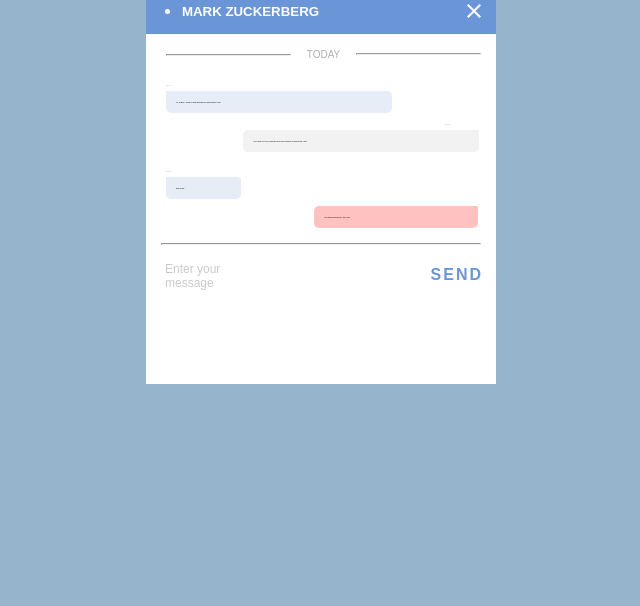
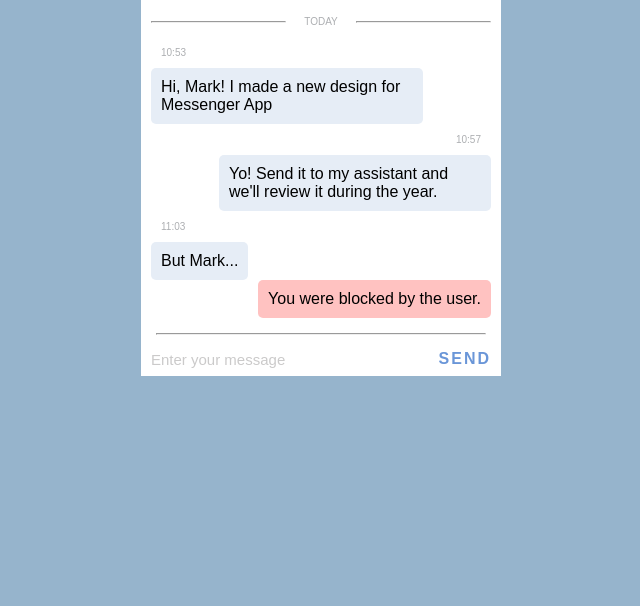
Before and after one commit to olaniyimercy/loop-4, a plain HTML site: page index.html in a window 1280 px wide. Shown: the part 194-800 px from the top of the page, without its empty margins (319-959 px from the left). Drawn offline with Linux system fonts and the light colour scheme.

Commit message:
i made some changes

```diff
--- a/index.html
+++ b/index.html
@@ -7,8 +7,6 @@
     <title>Document</title>
   </head>
   <body>
-    <div class="container">
-      <!--Header-->
     <div class="main">
       <div class="header">
         <div class="dot"></div>
@@ -16,26 +14,37 @@
         <img src="./images/close.svg" alt="" class="close" />
       </div>
 
-        <!--HR part-->
-        <div class="hr-1">
-          <hr class="center-1"> <p class="moment">TODAY</p><hr class="center-2">
+      <div class="line">
+        <hr class="up-line" />
+        <p class="moment">TODAY</p>
+        <hr class="up-line" />
       </div>
-       <!--Time and Chats-->
-        <p class="time-1">10:53</p>
-        <div class="text-1">Hi, Mark! I made a new design for Messenger App. </div>
 
-          <p class="time-2">10:57</p>
-          <div class="text-2">Yo! Send it to my assistant and we'll review it during the year</div>
+      <div class="chat">
+        <p class="time">10:53</p>
+        <div class="chat-text">
+          Hi, Mark! I made a new design for Messenger App
+        </div>
+      </div>
 
-        <p class="time-3">11:03</p>
-        <div class="text-3">But Mark...</div>
+      <div class="chat">
+        <p class="time right-time">10:57</p>
+        <div class="chat-text right">
+          Yo! Send it to my assistant and we'll review it during the year.
+        </div>
+      </div>
 
-        <div class="text-4">You were blocked by the user</div>
-        <hr class="center-3">
+      <div class="chat">
+        <p class="time">11:03</p>
+        <div class="chat-text">But Mark...</div>
+      </div>
 
-        <!--Footer-->
+      <div class="chat-text right-block">You were blocked by the user.</div>
+
+      <hr class="down-line" />
+
       <div class="footer">
-          <p class="text-5">Enter your message</p>
+        <p class="enter">Enter your message</p>
         <p class="send">SEND</p>
       </div>
     </div>
--- a/styles/styles.css
+++ b/styles/styles.css
@@ -26,48 +26,15 @@ body{
     font-family: sans-serif;
 }
 
-.container{
-    display:flex ;
-    align-items: center;
-    justify-content: center;
+
+.main{
+    background-color: white;
+    width: 360px;
+    height: 380px;
+    position: relative;
+    padding: 10px;
 }
 
-.main{
-    justify-content: center;
-    align-items: center;
-    background-color: white;
-    width: 350px;
-    height: 395px;
-}
-
-/*HR part*/
-.hr-1{
-    display: flex;
-    justify-content: space-between;
-    align-items: center;
-}
-
-.center-1{
-    background-color:var(--hr-color);
-    width: 125px;
-    margin: 20px 5px 10px 20px;
-}
-
-.center-2{
-    background-color:var(--hr-color);
-    width: 125px;
-    margin: 18px 15px 10px 5px;
-}
-
-.center-3{
-    margin: 15px 15px 0 15px;
-}
-
-.moment{
-    font-size: 10px;
-    color: #adafb2;
-    margin: 15px 0 5px 0;
-}
 
 /*Header*/
 .close{
@@ -88,86 +55,83 @@ body{
     justify-content: space-between;
     align-items: center;
     background-color: var(--primary-color);
+    position: absolute;
+    width: 360px;
+    height: 48px;
+    top: -48px;
+    right: 0;
 }
 
 .mark{
-    margin: 15px 94px 15px 0;
+    margin-right:auto;
     color: white;
 }
 
-/*TIME*/
-.time-1{
-    margin: 18px 0 5px 20px;
-    font-size: 2px;
-    color: var(--time-color);
+.moment{
+    position: relative;
+    margin: 10px;
+    font-size: 10px;
+    color: #adafb2;
 }
 
-.time-2{
-    margin: 5px 0 5px 299px;
-    font-size: 2px;
-    color: var(--time-color);
+.time{
+    color: #adafb2;
+    font-size: 10px;
+    padding: 10px;
+    width: max-content;
+    max-width: 100%;
 }
 
-.time-3{
-    margin: 18px 0 5px 20px;
-    font-size: 2px;
-    color: var(--time-color);
+.chat-text{
+     width: max-content;
+     max-width: 80%;
+     background-color: #e6edf6;
+     padding: 10px;
+     border-radius: 5px;
 }
 
-/*Chats*/
-.text-1{
-    background-color: var(--text-1-color);
-    margin: 4px 8px 10px 20px;
-    padding: 10px;
-    width: 226px;
-    font-size: 2px;
-    border-radius: 0 5px 5px 5px;
+.right-block{
+    margin-left: auto;
+    background-color: #ffc2c1;
 }
 
-.text-2{
-    background-color: var(--text-2-color);
-    margin: 4px 19px 7px 97px;
-    padding: 10px;
-    width: 236px;
-    font-size: 2px;
-    border-radius: 5px 0 5px 5px;
+.right{
+    margin-left:auto;
 }
 
-.text-3{
-    background-color: var(--text-3-color);
-    margin: 4px 5px 7px 20px;
-    padding: 10px;
-    width: 75px;
-    font-size: 2px;
-    border-radius: 0 4px 5px 5px;
+.right-time{
+    margin-left: auto;
 }
 
-.text-4{
-    background-color: var(--text-4-color);
-    margin: 4px 19px 7px 168px;
-    padding: 10px;
-    width: 164px;
-    font-size: 2px;
-    border-radius: 5px 0 5px 5px;
+.line{
+    display: flex;
+    justify-content: space-between;
+    align-items: center;
 }
 
+.up-line{
+    width: 135px;
+}
+
+.down-line{
+    margin: 15px 5px 15px 5px;
+    color: #e5e5e5;
+}
 
 /*Footer*/
 .footer{
     display: flex;
-    justify-content: center;
+    justify-content: space-between;
     align-items: center;
 }
 
-.text-5{
-    margin: 17px 180px 15px 19px;
-    font-size: 12px;
+.enter{
+    font-size: 15px;
     color: var(--text-5-color);
 }
 
 .send{
     color: var(--send-color);
-    margin: 5px 13px 5px -20px;
     font-weight: 700;
     letter-spacing: 2px;
 }
```
Lines whose indentation alone changed are shown as unchanged.
